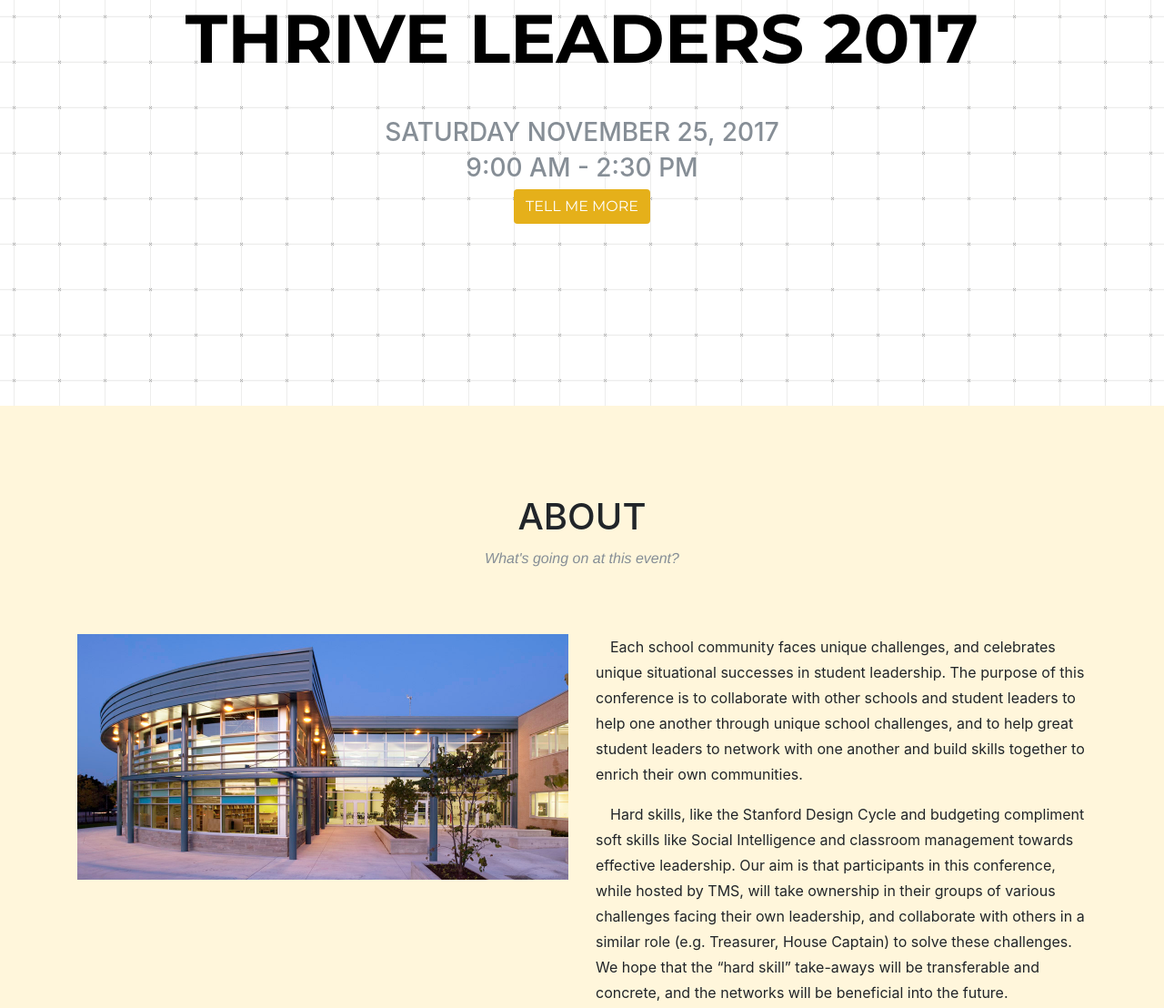
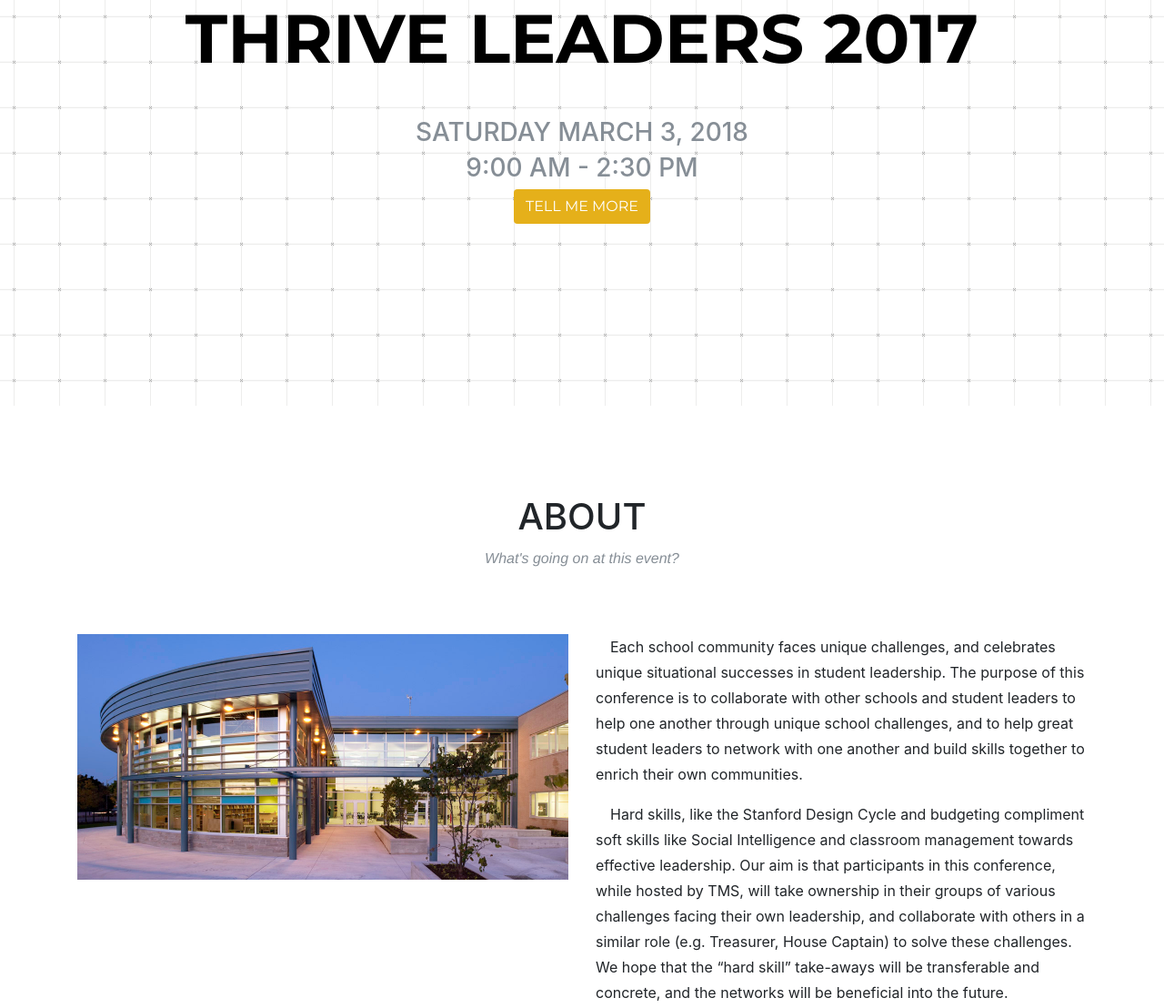
Before and after one commit to MrStubbs/Thrive-Leadership-Conference-2017, a website with bundled scripts: page site/index.html in a window 1280 px wide. Shown: the part 360-1468 px from the top of the page at 91% size. Built offline with nearby package versions, Linux system fonts and the light colour scheme; files whose address does not match are found by name; a web font is replaced by a local one.

Commit message:
changed rebecca's text in council.html and date

```diff
--- a/site/css/agency.css
+++ b/site/css/agency.css
@@ -42,7 +42,7 @@ section {
 @media (min-width: 768px) {
   section {
     padding: 100px 0 0 0;
-    background-color: #fff6db;
+
     } }
 
 ::-moz-selection {
--- a/site/index.html
+++ b/site/index.html
@@ -74,7 +74,7 @@
         <div class="intro-text">
           <div class="intro-lead-in">Inter-school student leadership collaboration</div>
           <div class="intro-heading">Thrive Leaders 2017</div>
-          <h3 class="section-subheading text-muted">Saturday November 25, 2017</h3>
+          <h3 class="section-subheading text-muted">Saturday March 3, 2018</h3>
           <h3 class="section-subheading text-muted">9:00 am - 2:30 pm</h3>
           <a class="btn btn-xl js-scroll-trigger" href="#about">Tell Me More</a>
         </div>
```
Also changed, not shown: site/council.html (+1 -1 lines).
